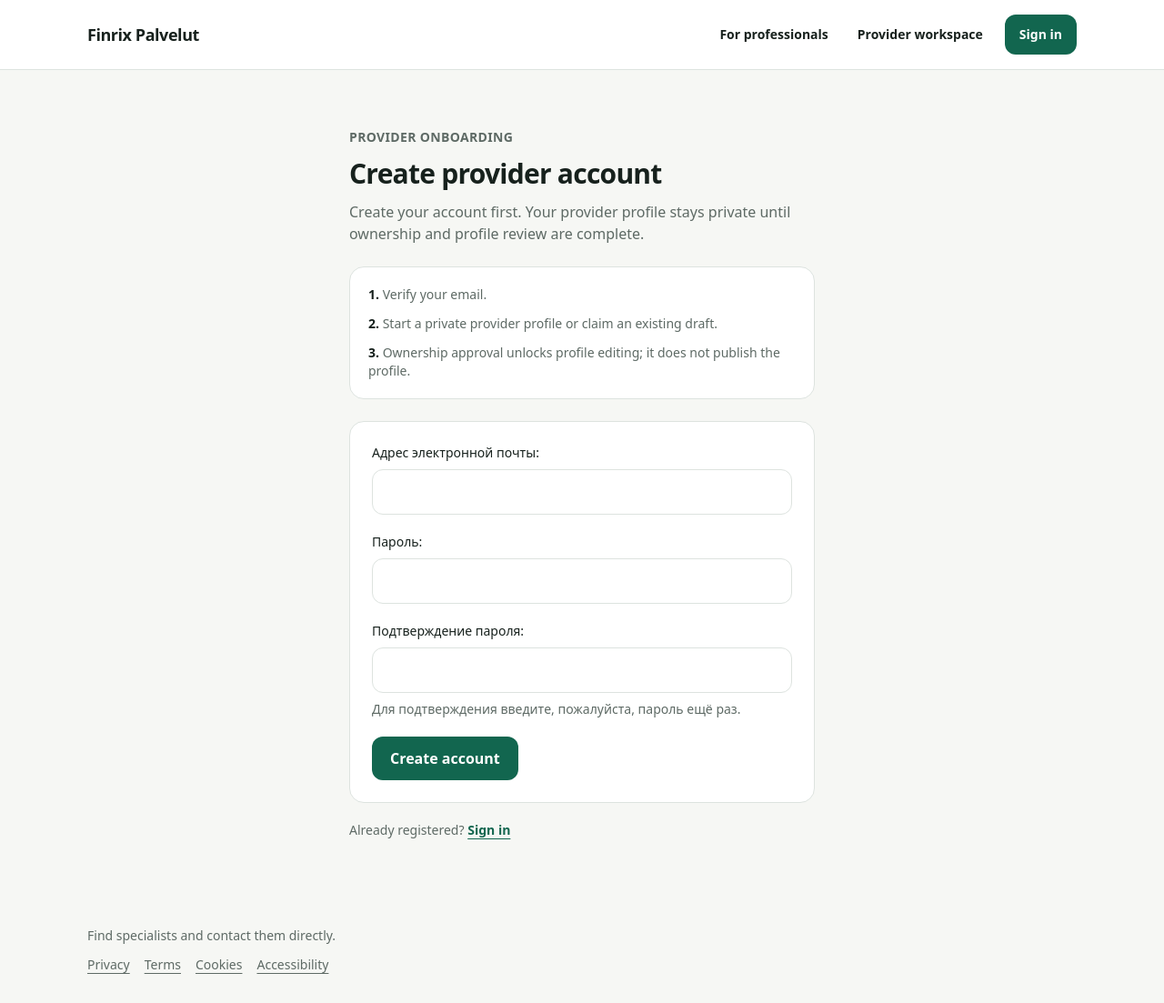
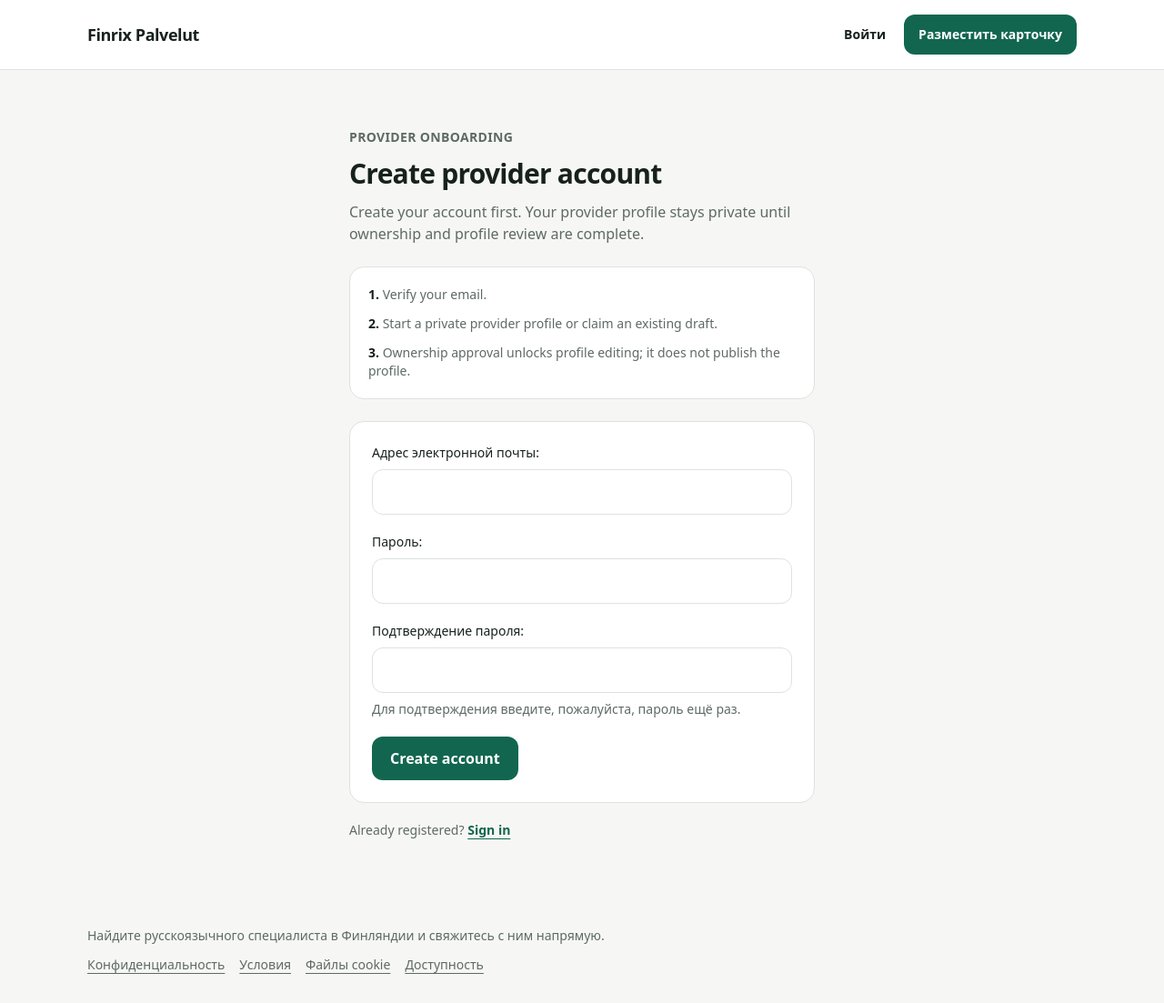
Before and after one commit to StrayForest/palvelut, a Django app: page /palvelut/account/register/ in a window 1280 px wide. Shown: the whole page at 91% size. Run offline with Django 5.2, Linux system fonts and the light colour scheme; style sheets or scripts are compiled from the project's sources; parts of the project's set-up code (start-up, migrations or seed data) failed here and were passed over; some libraries are stand-ins or nearby versions.

Commit message:
P6: expose Russian provider registration in navigation

```diff
--- a/templates/base.html
+++ b/templates/base.html
@@ -1,18 +1,15 @@
-{% load i18n static %}
-{% get_current_language as LANGUAGE_CODE %}
+{% load static %}
 <!doctype html>
-<html lang="{{ LANGUAGE_CODE|default:'en' }}">
+<html lang="ru">
 <head>
   <meta charset="utf-8">
   <meta name="viewport" content="width=device-width, initial-scale=1">
-  <title>{% block title %}{% translate "Finrix Palvelut" %}{% endblock %}</title>
+  <title>{% block title %}Finrix Palvelut{% endblock %}</title>
   {% if meta_description %}<meta name="description" content="{{ meta_description }}">{% endif %}
   {% if robots_meta %}<meta name="robots" content="{{ robots_meta }}">{% endif %}
   {% if google_site_verification %}<meta name="google-site-verification" content="{{ google_site_verification }}">{% endif %}
   {% if bing_site_verification %}<meta name="msvalidate.01" content="{{ bing_site_verification }}">{% endif %}
   {% if canonical_url %}<link rel="canonical" href="{{ canonical_url }}">{% endif %}
-  {% for hreflang, href in hreflang_links %}<link rel="alternate" hreflang="{{ hreflang }}" href="{{ href }}">{% endfor %}
-  {% if x_default_url %}<link rel="alternate" hreflang="x-default" href="{{ x_default_url }}">{% endif %}
   {% if structured_data_json %}<script type="application/ld+json" nonce="{{ request.csp_nonce }}">{{ structured_data_json|safe }}</script>{% endif %}
   <meta name="htmx-config" content='{"includeIndicatorStyles": false}'>
   <link rel="stylesheet" href="{% static 'css/app.css' %}">
@@ -21,25 +18,28 @@
 </head>
 <body class="min-h-screen bg-[#F6F7F4] text-[#17211D] antialiased">
   {% if analytics_token %}<img src="{% url 'beta-analytics-collect' %}?event={{ analytics_token|urlencode }}" alt="" aria-hidden="true" width="1" height="1" style="position:absolute;width:1px;height:1px;opacity:0;pointer-events:none">{% endif %}
-  <a class="sr-only focus:not-sr-only focus:absolute focus:left-4 focus:top-4 focus:z-50 focus:rounded-xl focus:bg-white focus:px-3 focus:py-2 focus:shadow" href="#main-content">{% translate "Skip to main content" %}</a>
+  <a class="sr-only focus:not-sr-only focus:absolute focus:left-4 focus:top-4 focus:z-50 focus:rounded-xl focus:bg-white focus:px-3 focus:py-2 focus:shadow" href="#main-content">Перейти к содержанию</a>
   <header class="border-b border-[#DDE3DF] bg-white">
-    <nav aria-label="{% translate 'Primary navigation' %}" class="mx-auto flex max-w-6xl flex-wrap items-center justify-between gap-3 px-4 py-4 sm:px-6 lg:px-8">
-      <a class="text-lg font-bold tracking-tight text-[#17211D]" href="{% url 'localized-home' locale=LANGUAGE_CODE %}">{% translate "Finrix Palvelut" %}</a>
-      <div class="flex flex-wrap items-center justify-end gap-x-4 gap-y-2 text-sm font-semibold">
-        <a class="rounded-xl px-2 py-2 text-[#17211D] hover:text-[#12664F] focus:outline-none focus:ring-2 focus:ring-[#12664F] focus:ring-offset-2" href="{% url 'for-professionals' locale=LANGUAGE_CODE %}">{% translate "For professionals" %}</a>
-        <a class="rounded-xl px-2 py-2 text-[#17211D] hover:text-[#12664F] focus:outline-none focus:ring-2 focus:ring-[#12664F] focus:ring-offset-2" href="{% url 'provider-workspace' %}">{% translate "Provider workspace" %}</a>
-        <a class="inline-flex min-h-11 items-center rounded-xl bg-[#12664F] px-4 py-2 text-white hover:bg-[#0B4F3C] focus:outline-none focus:ring-2 focus:ring-[#12664F] focus:ring-offset-2" href="{% url 'account-login' %}">{% translate "Sign in" %}</a>
+    <nav aria-label="Основная навигация" class="mx-auto flex max-w-6xl flex-wrap items-center justify-between gap-3 px-4 py-4 sm:px-6 lg:px-8">
+      <a class="text-lg font-bold tracking-tight text-[#17211D]" href="{% url 'localized-home' locale='ru' %}">Finrix Palvelut</a>
+      <div class="flex flex-wrap items-center justify-end gap-x-3 gap-y-2 text-sm font-semibold">
+        {% if request.user.is_authenticated %}
+          <a class="rounded-xl px-2 py-2 text-[#17211D] hover:text-[#12664F] focus:outline-none focus:ring-2 focus:ring-[#12664F] focus:ring-offset-2" href="{% url 'provider-workspace' %}">Кабинет специалиста</a>
+        {% else %}
+          <a class="rounded-xl px-2 py-2 text-[#17211D] hover:text-[#12664F] focus:outline-none focus:ring-2 focus:ring-[#12664F] focus:ring-offset-2" href="{% url 'account-login' %}">Войти</a>
+          <a class="inline-flex min-h-11 items-center rounded-xl bg-[#12664F] px-4 py-2 text-white hover:bg-[#0B4F3C] focus:outline-none focus:ring-2 focus:ring-[#12664F] focus:ring-offset-2" href="{% url 'account-register' %}">Разместить карточку</a>
+        {% endif %}
       </div>
     </nav>
   </header>
   <main class="mx-auto w-full max-w-6xl px-4 py-8 sm:px-6 lg:px-8" id="main-content" tabindex="-1">{% block content %}{% endblock %}</main>
   <footer class="mx-auto max-w-6xl px-4 py-8 text-sm text-[#5E6A65] sm:px-6 lg:px-8">
-    <p>{% translate "Find specialists and contact them directly." %}</p>
-    <nav aria-label="{% translate 'Legal' %}" class="mt-3 flex flex-wrap gap-x-4 gap-y-2">
-      <a class="underline underline-offset-4" href="{% url 'legal-document' locale=LANGUAGE_CODE document='privacy' %}">{% translate "Privacy" %}</a>
-      <a class="underline underline-offset-4" href="{% url 'legal-document' locale=LANGUAGE_CODE document='terms' %}">{% translate "Terms" %}</a>
-      <a class="underline underline-offset-4" href="{% url 'legal-document' locale=LANGUAGE_CODE document='cookies' %}">{% translate "Cookies" %}</a>
-      <a class="underline underline-offset-4" href="{% url 'legal-document' locale=LANGUAGE_CODE document='accessibility' %}">{% translate "Accessibility" %}</a>
+    <p>Найдите русскоязычного специалиста в Финляндии и свяжитесь с ним напрямую.</p>
+    <nav aria-label="Правовая информация" class="mt-3 flex flex-wrap gap-x-4 gap-y-2">
+      <a class="underline underline-offset-4" href="{% url 'legal-document' locale='ru' document='privacy' %}">Конфиденциальность</a>
+      <a class="underline underline-offset-4" href="{% url 'legal-document' locale='ru' document='terms' %}">Условия</a>
+      <a class="underline underline-offset-4" href="{% url 'legal-document' locale='ru' document='cookies' %}">Файлы cookie</a>
+      <a class="underline underline-offset-4" href="{% url 'legal-document' locale='ru' document='accessibility' %}">Доступность</a>
     </nav>
   </footer>
 </body>
```
